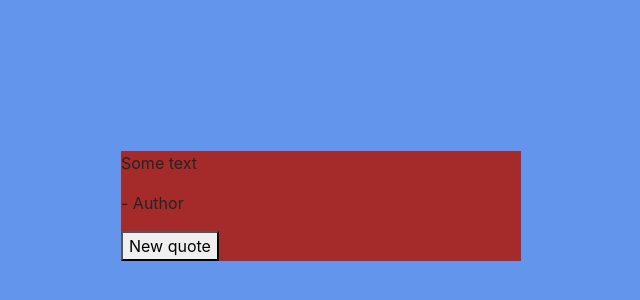
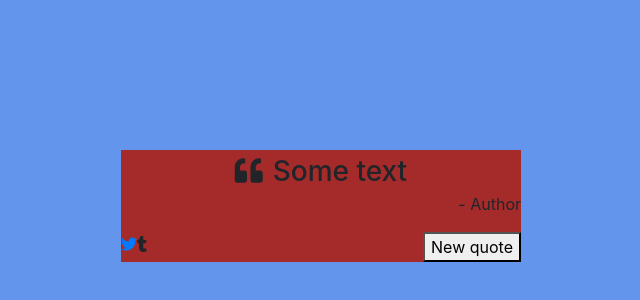
Before and after one commit to westgoten/random-quote-machine, a React (Create React App) app: page / in a window 1280 px wide. Shown: the part 194-494 px from the top of the page, without its empty margins (319-959 px from the left). Built offline with nearby package versions, Linux system fonts and the light colour scheme.

Commit message:
Add Font Awesome dependency and change QuoteDisplay component

```diff
--- a/package.json
+++ b/package.json
@@ -3,6 +3,7 @@
   "version": "0.1.0",
   "private": true,
   "dependencies": {
+    "@fortawesome/fontawesome-free": "^5.14.0",
     "@testing-library/jest-dom": "^4.2.4",
     "@testing-library/react": "^9.5.0",
     "@testing-library/user-event": "^7.2.1",
--- a/src/QuoteDisplay.css
+++ b/src/QuoteDisplay.css
@@ -1,4 +1,34 @@
 #quote-box {
     width: 400px;
     background-color: brown;
+    display: flex;
+    flex-direction: column;
+    overflow-wrap: break-word;
 }
+
+#text-box {
+    text-align: center;
+    font-weight: 500;
+    font-size: 1.75em;
+    overflow-wrap: break-word;
+}
+
+#text {
+    margin-left: 0.35em;
+}
+
+#author {
+    text-align: end;
+}
+
+#tweet-quote {
+    float: left;
+}
+
+#tumblr-quote {
+    float: left;
+}
+
+#new-quote {
+    float: right;
+}
--- a/src/QuoteDisplay.js
+++ b/src/QuoteDisplay.js
@@ -6,10 +6,17 @@ class QuoteDisplay extends React.Component {
         return (
             <div id='quote-box'>
                 <div id='text-box'>
-                    <p id='text'>Some text</p>
+                    <i className='fas fa-quote-left'></i>
+                    <span id='text'>Some text</span>
                 </div>
                 <p id='author'>- Author</p>
-                <button id='new-quote'>New quote</button>
+                <div id='buttons'>
+                    <a id='tweet-quote' href='https://twitter.com/intent/tweet' target='_blank' rel="noopener noreferrer">
+                        <i className='fab fa-twitter'></i>
+                    </a>
+                    <a id='tumblr-quote'><i className='fab fa-tumblr'></i></a>
+                    <button id='new-quote'>New quote</button>
+                </div>
             </div>
         )
     }
```
Also changed, not shown: src/index.js (+7 -6 lines), 1 other file (tests, documents, lock files or other folders).
